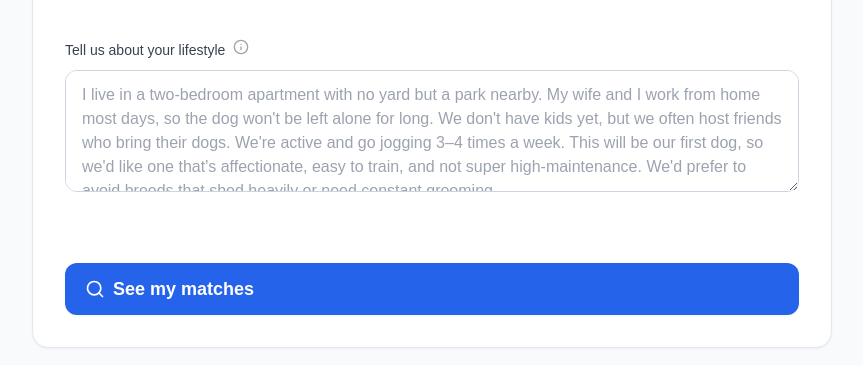
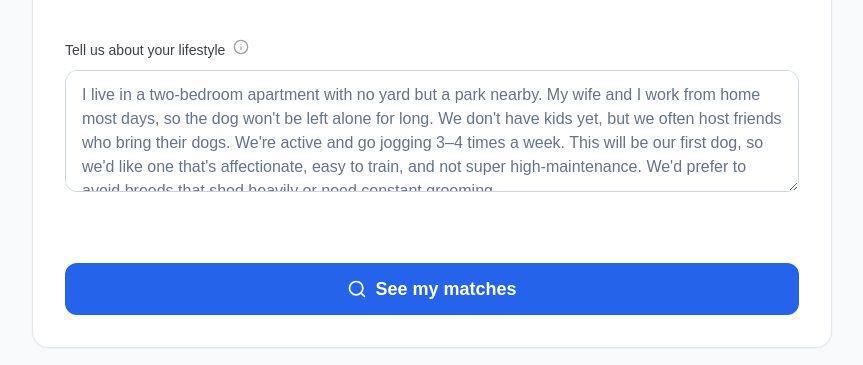
Before and after one commit to samshaps/dogfinder-web, a Next.js app in the folder frontend/: page /find in a window 1280 px wide. Shown: the part 1532-1897 px from the top of the page, without its empty margins (208-1071 px from the left). Built offline with nearby package versions, Linux system fonts and the light colour scheme; no server answers.

Commit message:
chore: polish ui buttons and text contrast

```diff
--- a/frontend/app/globals.css
+++ b/frontend/app/globals.css
@@ -146,19 +146,19 @@ h3 {
 
 /* Buttons */
 .btn-primary {
-  @apply inline-flex items-center rounded-xl bg-blue-600 px-5 py-3 text-white font-semibold shadow-sm hover:bg-blue-700 focus-visible:outline-none focus-visible:ring-2 focus-visible:ring-offset-2 focus-visible:ring-blue-600 transition-colors;
+  @apply inline-flex items-center justify-center text-center rounded-xl bg-blue-600 px-5 py-3 text-white font-semibold shadow-sm hover:bg-blue-700 focus-visible:outline-none focus-visible:ring-2 focus-visible:ring-offset-2 focus-visible:ring-blue-600 transition-colors;
 }
 
 .btn-primary-sm {
-  @apply inline-flex items-center rounded-xl bg-blue-600 px-4 py-2 text-sm text-white font-semibold shadow-sm hover:bg-blue-700 focus-visible:outline-none focus-visible:ring-2 focus-visible:ring-offset-2 focus-visible:ring-blue-600 transition-colors;
+  @apply inline-flex items-center justify-center text-center rounded-xl bg-blue-600 px-4 py-2 text-sm text-white font-semibold shadow-sm hover:bg-blue-700 focus-visible:outline-none focus-visible:ring-2 focus-visible:ring-offset-2 focus-visible:ring-blue-600 transition-colors;
 }
 
 .btn-ghost {
-  @apply inline-flex items-center rounded-xl border border-slate-300 px-5 py-3 text-slate-700 hover:bg-slate-50 focus-visible:outline-none focus-visible:ring-2 focus-visible:ring-offset-2 focus-visible:ring-blue-600 transition-colors;
+  @apply inline-flex items-center justify-center text-center rounded-xl border border-slate-300 px-5 py-3 text-slate-700 hover:bg-slate-50 focus-visible:outline-none focus-visible:ring-2 focus-visible:ring-offset-2 focus-visible:ring-blue-600 transition-colors;
 }
 
 .btn-ghost-sm {
-  @apply inline-flex items-center rounded-xl border border-slate-300 px-4 py-2 text-sm text-slate-700 hover:bg-slate-50 focus-visible:outline-none focus-visible:ring-2 focus-visible:ring-offset-2 focus-visible:ring-blue-600 transition-colors;
+  @apply inline-flex items-center justify-center text-center rounded-xl border border-slate-300 px-4 py-2 text-sm text-slate-700 hover:bg-slate-50 focus-visible:outline-none focus-visible:ring-2 focus-visible:ring-offset-2 focus-visible:ring-blue-600 transition-colors;
 }
 
 /* Large button variant for hero CTAs */
@@ -213,7 +213,7 @@ h3 {
 
 /* Form Inputs - Unified styling */
 .form-input {
-  @apply rounded-xl border-slate-300 focus:border-blue-600 focus:ring-4 focus:ring-blue-100 transition-colors;
+  @apply rounded-xl border-slate-300 text-slate-900 placeholder:text-slate-500 focus:border-blue-600 focus:ring-4 focus:ring-blue-100 transition-colors;
 }
 
 .form-input-lg {
--- a/frontend/app/pricing/page.tsx
+++ b/frontend/app/pricing/page.tsx
@@ -453,7 +453,7 @@ function PricingPageContent() {
 
               <div className="mb-6">
                 <h3 className="mb-2">Free Plan</h3>
-                <div className="text-4xl font-extrabold mb-4">
+                <div className="text-4xl font-extrabold text-gray-900 mb-4">
                   $0<span className="text-base text-slate-500 align-baseline">/month</span>
                 </div>
                 <p className="body-text">Unlimited use of our site to find your perfect pup.</p>
@@ -505,7 +505,7 @@ function PricingPageContent() {
 
               <div className="mb-6">
                 <h3 className="mb-2">Pro Plan</h3>
-                <div className="text-4xl font-extrabold mb-4">
+                <div className="text-4xl font-extrabold text-gray-900 mb-4">
                   $9.99<span className="text-base text-slate-500 align-baseline">/month</span>
                 </div>
                 <p className="body-text">Always-on monitoring with email notifications.</p>
--- a/frontend/app/results/page.tsx
+++ b/frontend/app/results/page.tsx
@@ -3,7 +3,7 @@
 import React, { useState, useEffect, useMemo, Suspense } from 'react';
 import { useSearchParams } from 'next/navigation';
 import Link from 'next/link';
-import { Share2, ExternalLink, MapPin, Home, X, ChevronLeft, ChevronRight } from 'lucide-react';
+import { Copy, ExternalLink, MapPin, Home, X, ChevronLeft, ChevronRight } from 'lucide-react';
 import { listDogs, type Dog as APIDog } from '@/lib/api';
 import { type UserPreferences, type MatchingResults, type Dog } from '@/lib/schemas';
 import PhotoCarousel from '@/components/PhotoCarousel';
@@ -81,7 +81,7 @@ function TopPickCard({ dog, onPhotoClick, userPreferences, analysis }: { dog: AP
   const photos = dog.photos?.map(photoUrl => ({ url: photoUrl, alt: `${dog.name}'s photo` })) || [];
 
   return (
-    <div className="card overflow-hidden w-[320px]">
+    <div className="card overflow-hidden w-[360px]">
       <div className="relative">
         <div className="aspect-square relative">
           {photos.length > 0 ? (
@@ -148,7 +148,7 @@ function TopPickCard({ dog, onPhotoClick, userPreferences, analysis }: { dog: AP
             title={showCopied ? 'Link copied' : 'Share'}
             className="btn-ghost-sm p-2 w-9 h-9 flex items-center justify-center shrink-0"
           >
-            <Share2 className="w-4 h-4 text-gray-700" />
+            <Copy className="w-4 h-4 text-gray-700" />
           </button>
         </div>
       </div>
@@ -237,7 +237,7 @@ function DogCard({ dog, onPhotoClick, userPreferences, analysis }: { dog: APIDog
             onClick={handleShare}
             className="btn-ghost text-sm"
           >
-            <Share2 className="w-4 h-4" />
+            <Copy className="w-4 h-4" />
           </button>
         </div>
       </div>
@@ -512,7 +512,7 @@ function ResultsPageContent() {
             <select
               value={sortBy}
               onChange={(e) => setSortBy(e.target.value)}
-              className="px-3 py-2 border border-gray-300 rounded-md focus:ring-blue-500 focus:border-blue-500"
+              className="px-3 py-2 border border-gray-300 rounded-md text-gray-900 focus:ring-blue-500 focus:border-blue-500"
             >
               <option value="freshness">Freshness</option>
               <option value="distance">Distance</option>
--- a/frontend/components/HomePageClient.tsx
+++ b/frontend/components/HomePageClient.tsx
@@ -161,9 +161,9 @@ export default function HomePageClient() {
             <Link
               href="/find"
               onClick={() => trackEvent('homepage_cta_band_clicked' as unknown as any)}
-              className="bg-white text-blue-600 px-8 py-4 rounded-xl text-lg font-semibold hover:bg-gray-100 transition-colors inline-flex items-center shadow-sm focus-visible:outline-none focus-visible:ring-2 focus-visible:ring-offset-2 focus-visible:ring-white"
+              className="inline-flex items-center justify-center border border-white/80 bg-transparent px-8 py-4 rounded-xl text-lg font-semibold text-white shadow-sm transition-colors hover:bg-white/10 focus-visible:outline-none focus-visible:ring-2 focus-visible:ring-white focus-visible:ring-offset-2 focus-visible:ring-offset-blue-600"
             >
-              <Search className="w-5 h-5 mr-2" />
+              <Search className="w-5 h-5 mr-2 text-white" />
               Find My Top Matches
             </Link>
           </div>
```
